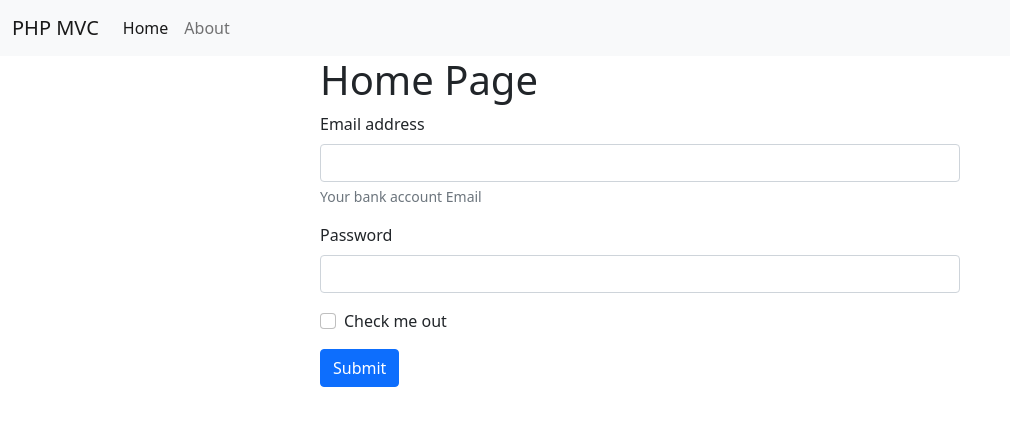
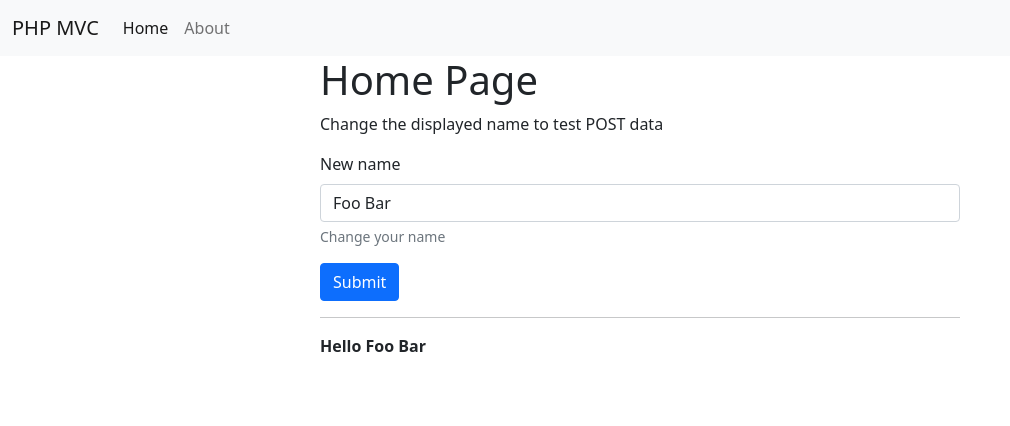
Before and after one commit to ludo237/php-mvc, a PHP site: page / in a window 1280 px wide. Shown: the top 426 px of the page, without its empty margins (0-1010 px from the left). Run offline with PHP 8.4, Linux system fonts and the light colour scheme.

Commit message:
Alpha 2 🎉
- Implement invokable controllers from route definitions
- Inject Request inside the controllers to manage post data
- Add basic input filtering on GET/POST requests
- Clean up namespace

Signed-off-by: Claudio Ludovico Panetta <ludovico1990@hotmail.it>

```diff
--- /dev/null
+++ b/app/Controllers/HomeController.php
@@ -0,0 +1,21 @@
+<?php
+
+namespace App\Controllers;
+
+use Arcadia\Controller;
+
+/**
+ * Class HomeController
+ * @package App\Controllers
+ */
+class HomeController extends Controller
+{
+    public function __invoke() : bool|array|string
+    {
+        $viewParameter = [
+            "name" => "Foo Bar",
+        ];
+
+        return $this->show("home", $viewParameter);
+    }
+}
--- a/composer.json
+++ b/composer.json
@@ -10,6 +10,7 @@
   ],
   "autoload": {
     "psr-4": {
+      "App\\": "app/",
       "Arcadia\\": "src/Arcadia"
     }
   },
--- a/public/index.php
+++ b/public/index.php
@@ -6,15 +6,17 @@ require_once __DIR__ . "/../vendor/autoload.php";
  * Main entry point of PHP MVC Framework
  **/
 
+use App\Controllers\AboutController;
+use App\Controllers\HomeController;
+use App\Controllers\UpdateNameController;
 use Arcadia\Application;
 
-// Start the Application itself
+// Start the Application
 $app = new Application(dirname(__DIR__));
 
-$app->router->view("home", "/");
-$app->router->post("/", function () {
-    return "Submitted";
-});
-$app->router->view("about");
+// TODO move to a dedicated file
+$app->router->get("/", HomeController::class);
+$app->router->post("/", UpdateNameController::class);
+$app->router->get("/about", AboutController::class);
 
 $app->run();
--- /dev/null
+++ b/src/Arcadia/Controller.php
@@ -0,0 +1,15 @@
+<?php
+
+namespace Arcadia;
+
+/**
+ * Class Controller
+ * @package Arcadia
+ */
+abstract class Controller
+{
+    public function show(string $view, array $params = []) : bool|array|string
+    {
+        return Application::$instance->router->renderView($view, $params);
+    }
+}
--- a/src/Arcadia/Request.php
+++ b/src/Arcadia/Request.php
@@ -26,4 +26,24 @@ class Request
         return strtolower($_SERVER["REQUEST_METHOD"]);
     }
 
+    public function body()
+    {
+        $sanitizedBody = [];
+
+        // TODO Improve this shit fest
+        if ($this->method() === "get") {
+            foreach ($_GET as $key => $value) {
+                $sanitizedBody[$key] = filter_input(INPUT_GET, $key, FILTER_SANITIZE_SPECIAL_CHARS);
+
+            }
+        }
+
+        if ($this->method() === "post") {
+            foreach ($_POST as $key => $value) {
+                $sanitizedBody[$key] = filter_input(INPUT_POST, $key, FILTER_SANITIZE_SPECIAL_CHARS);
+            }
+        }
+
+        return $sanitizedBody;
+    }
 }
--- a/src/Arcadia/Router.php
+++ b/src/Arcadia/Router.php
@@ -32,18 +32,18 @@ class Router
      * @param string $path
      * @param string|callable $value
      */
-    private function addRouteToList(string $method, string $path, callable|string $value) : void
+    private function addRouteToList(string $method, string $path, callable|string|array $value) : void
     {
         $this->routes[$method][$path] = $value;
     }
 
     /**
      * @param string $path
-     * @param \Closure $callback
+     * @param \Closure|array|string $callback
      *
      * @return $this
      */
-    public function get(string $path, Closure $callback) : self
+    public function get(string $path, Closure|array|string $callback) : self
     {
         $this->addRouteToList("get", $path, $callback);
 
@@ -52,11 +52,11 @@ class Router
 
     /**
      * @param string $path
-     * @param \Closure $callback
+     * @param \Closure|array|string $callback
      *
      * @return $this
      */
-    public function post(string $path, Closure $callback) : self
+    public function post(string $path, Closure|array|string $callback) : self
     {
         $this->addRouteToList("post", $path, $callback);
 
@@ -95,17 +95,21 @@ class Router
             return $this->renderError(404);
         }
 
-        if (is_string($callback)) {
+        // Direct view render
+        if (is_string($callback) && !class_exists($callback)) {
             return $this->renderView($callback);
         }
 
-        return call_user_func($callback);
+        // If it's not a view we assume that it's an invokable controller
+        // Invokable controllers are the only way I want to support controllers because it
+        // forces the developer to DRY controllers as much as possibile
+        return call_user_func(new $callback, $this->request);
     }
 
-    public function renderView(string $view) : array|bool|string
+    public function renderView(string $view, array $parameters = []) : array|bool|string
     {
         $layout = $this->resolveLayout();
-        $view = $this->resolveView($view);
+        $view = $this->resolveView($view, $parameters);
 
         return str_replace("{{content}}", $view, $layout);
     }
@@ -126,8 +130,13 @@ class Router
         return ob_get_clean();
     }
 
-    protected function resolveView(string $view) : bool|string
+    protected function resolveView(string $view, array $parameters = []) : bool|string
     {
+        // This sucks but it works now I need to study more about the rendering engine
+        foreach ($parameters as $key => $value) {
+            $$key = $value;
+        }
+
         ob_start();
         include_once Application::$ROOT_DIRECTORY . "/views/{$view}.php";
 
--- a/views/home.php
+++ b/views/home.php
@@ -1,20 +1,24 @@
 <div class="w-50 mx-auto flex justify-content-center">
-    <h1>Home Page</h1>
+  <h1>Home Page</h1>
 
-    <form action="/" method="post" role="form">
-      <div class="mb-3">
-        <label for="exampleInputEmail1" class="form-label">Email address</label>
-        <input type="email" class="form-control" id="exampleInputEmail1" aria-describedby="emailHelp">
-        <div id="emailHelp" class="form-text">Your bank account Email</div>
-      </div>
-      <div class="mb-3">
-        <label for="exampleInputPassword1" class="form-label">Password</label>
-        <input type="password" class="form-control" id="exampleInputPassword1">
-      </div>
-      <div class="mb-3 form-check">
-        <input type="checkbox" class="form-check-input" id="exampleCheck1">
-        <label class="form-check-label" for="exampleCheck1">Check me out</label>
-      </div>
-      <button type="submit" class="btn btn-primary">Submit</button>
-    </form>
+  <form enctype="application/x-www-form-urlencoded" action="/" method="post" role="form">
+    <p>Change the displayed name to test POST data</p>
+    <div class="mb-3">
+      <label for="exampleInput" class="form-label">New name</label>
+      <input
+        type="text"
+        name="name"
+        class="form-control"
+        id="exampleInput"
+        aria-describedby="textHelp"
+        value="<?php echo $name ?>"
+      >
+      <div id="textHelp" class="form-text">Change your name</div>
+    </div>
+    <button type="submit" class="btn btn-primary">Submit</button>
+  </form>
+
+  <hr>
+
+  <strong>Hello <?php echo $name ?></strong>
 </div>
```
Also changed, not shown: app/Controllers/AboutController.php (added, +17 -0 lines), app/Controllers/UpdateNameController.php (added, +18 -0 lines).
